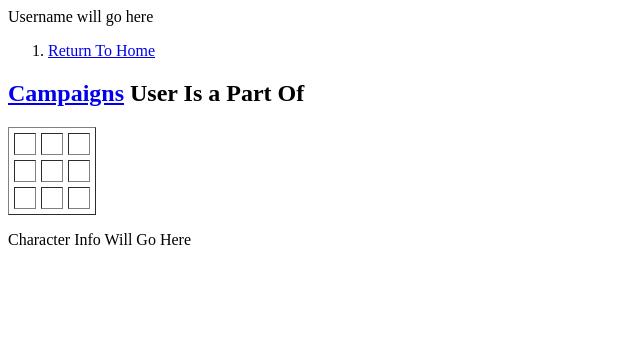
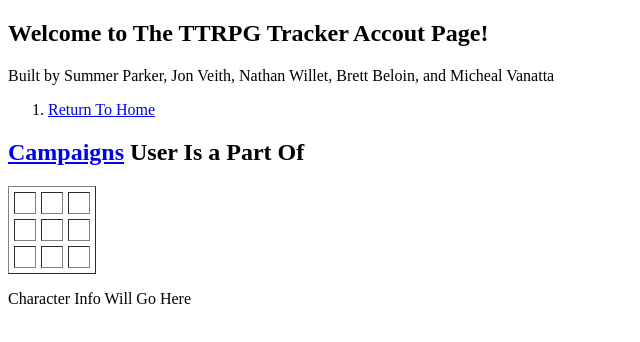
Before and after one commit to brettbeloin/TTRPG_Tracker, a plain HTML site: page html/AccountPage.html in a window 1280 px wide. Shown: the whole page, without its empty margins (0-640 px from the left). Drawn offline with Linux system fonts and the light colour scheme.

Commit message:
Changed html to be more uniform

```diff
--- a/html/AccountPage.html
+++ b/html/AccountPage.html
@@ -1,17 +1,26 @@
 <!DOCTYPE html>
 <html lang = "en">
 <head>
-    <link rel="stylesheet" href="../css/BaseTemplate.css">
+
     <meta charset="UTF-8">
-    <meta name="viewport" content="width=device-width, initial-scale=1.0">
-    <title>User Accout Page</title>
+    <meta name = "viewport" content = "width=device-wdith, initial-scale=1.0" >
+    <meta name = "description" content = "Login Page for TTRPG Info Tracker">
+    <meta name = "keywords" content = "TTRP, Tracker, DND, PathFinder, Table-Top">
+    <meta name = "author" content = "Summer Parker, Jon Veith, Nathan Willett, Brett Beloin, Micheal Vanatta">
+
+
+        <link rel="stylesheet" href="../css/BaseTemplate.css">
+        <title>User Accout Page</title>
 </head>
 
 <body>
 
-    <main>
-        <header id="Username">Username will go here</header>
-    </main>
+    <header role = "banner">
+        <section class= "container">
+            <h1> Welcome to The TTRPG Tracker Accout Page! </h1>
+            <p class = "tagline"> Built by Summer Parker, Jon Veith, Nathan Willet, Brett Beloin, and Micheal Vanatta </p>
+        </section>
+    </header>
 
     <header>
         <nav>
```
